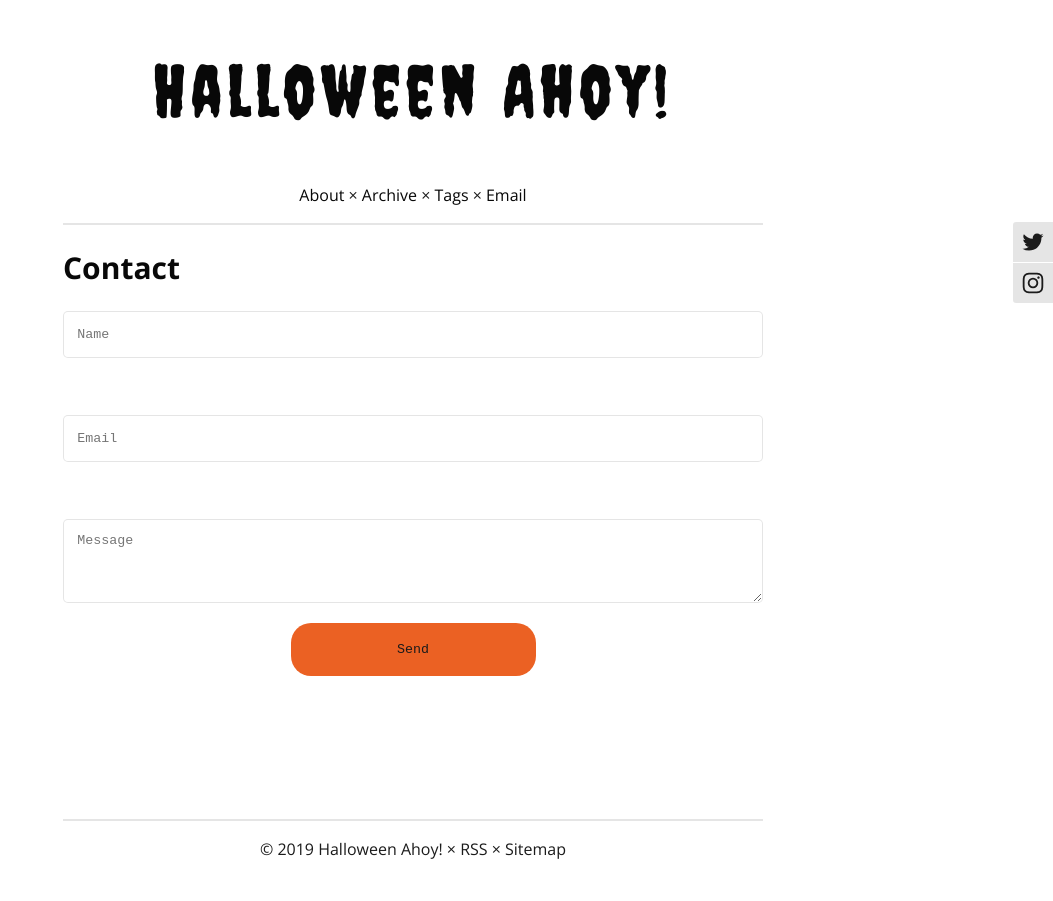
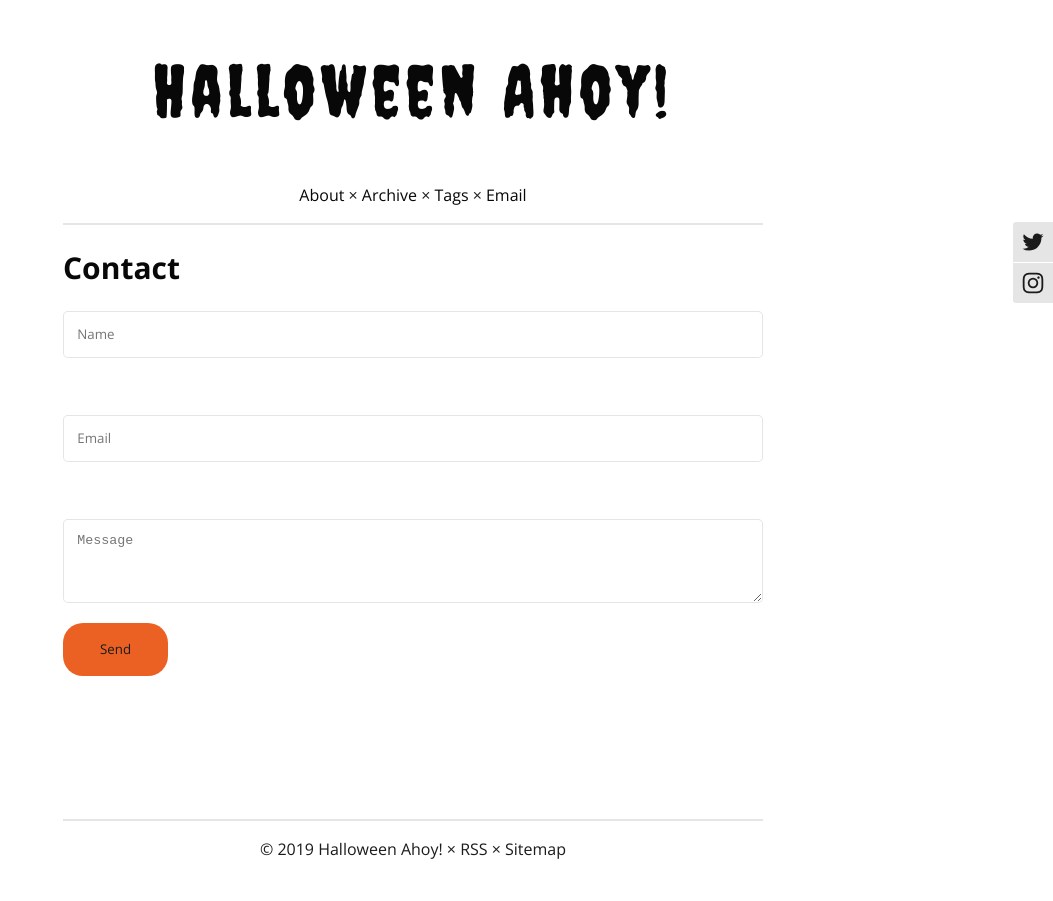
Before and after one commit to halloweenahoy/halloweenahoy.github.io, a Jekyll site: the page built from contact.html, in a window 1280 px wide. Shown: the whole page, without its empty margins (227-1280 px from the left). Built offline with Jekyll 4.4.1, drawn with Linux system fonts in a browser that asks for light colours; comment, search, counter and statistics services are not loaded.

Commit message:
Update style.css

```diff
--- a/css/style.css
+++ b/css/style.css
@@ -22,7 +22,7 @@ form {
 }
 
 form input {
-  font-family: monospace;
+  font-family: 'Open Sans', sans-serif;
   border: 1px solid rgba(0, 0, 0, 0.1);
   border-radius: 5px;
   background: white;
@@ -39,9 +39,8 @@ form textarea {
 }
 
 input[type="submit"] {
-  width: 35%;
+  width: 15%;
   height: 4em;
-  margin: 0 auto;
   border: 0;
   border-radius: 20px;
   padding: 0;
```
